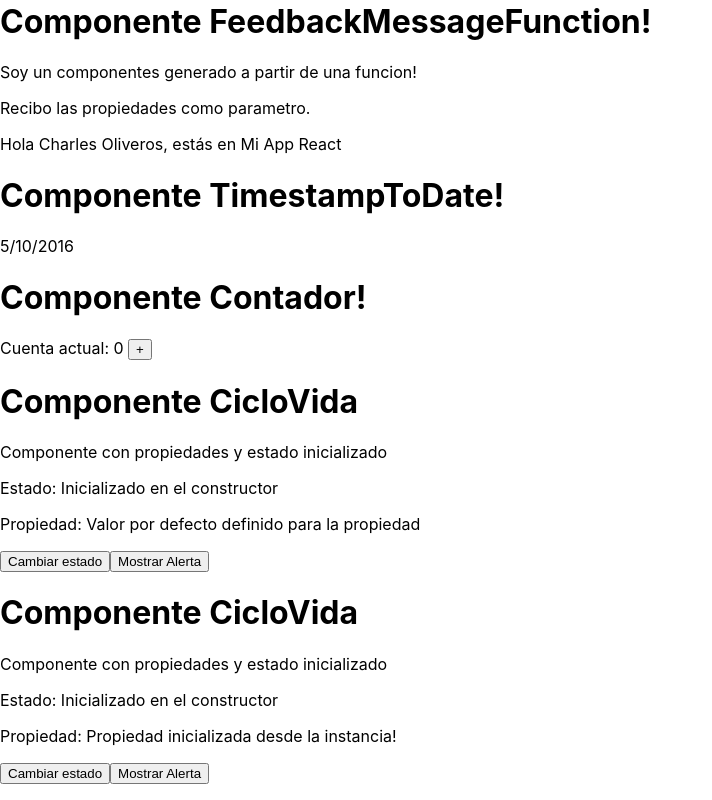
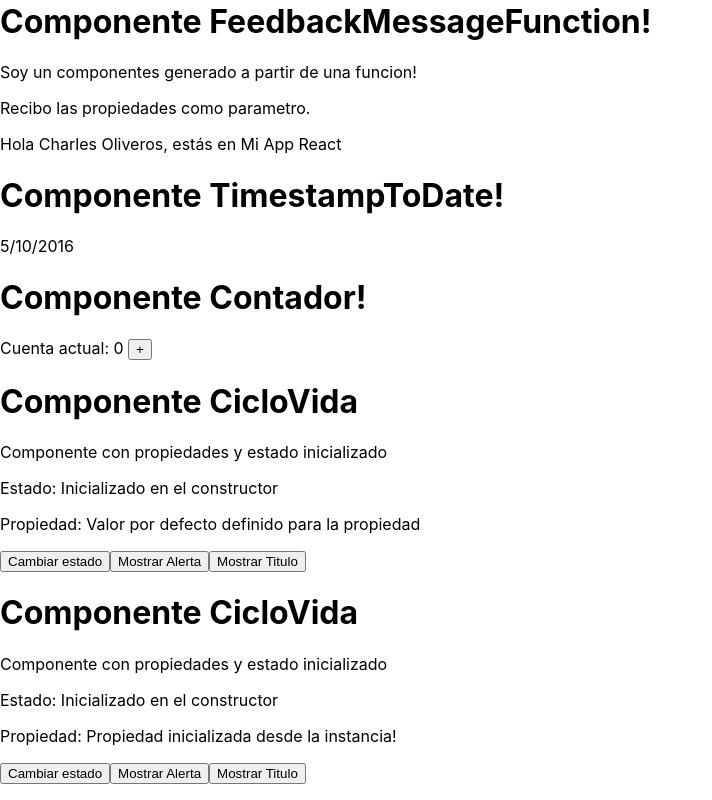
Before and after one commit to CharlesOliveros/reactapp1, a React (Create React App) app: page / in a window 1280 px wide. Shown: the part 643-1443 px from the top of the page, without its empty margins (0-712 px from the left). Built offline with nearby package versions, Linux system fonts and the light colour scheme.

Commit message:
Se agrega nuevo manejador al componente CicloVida que esconde o muestra el titulo del componente dependiendo del estado showTitle, usando un operador condicional ternario

```diff
--- a/src/CicloVida/index.js
+++ b/src/CicloVida/index.js
@@ -5,7 +5,8 @@ export default class CicloVida extends React.Component {
     super(...args)
     console.log('Ejecuto constructor', ...args)
     this.state = {
-      estado: 'Inicializado en el constructor'
+      estado: 'Inicializado en el constructor',
+      showTitle: true
     }
   }
 
@@ -45,6 +46,12 @@ export default class CicloVida extends React.Component {
     })
   }
 
+  mostrarTitulo() {
+    this.setState(prevState => {
+      return { showTitle: !prevState.showTitle };
+    });
+  }
+
   mostrarAlerta(e) {
     e.preventDefault();
     alert('Has hecho clic!!');
@@ -53,13 +60,17 @@ export default class CicloVida extends React.Component {
   render() {
     return (
       <div>
-        <h1>Componente CicloVida</h1>
+        { this.state.showTitle
+            ? <h1>Componente CicloVida</h1>
+            : <h1>---</h1>
+        }
         <p>Componente con propiedades y estado inicializado</p>
         <p>Estado: {this.state.estado}</p>
         <p>Propiedad: {this.props.propiedad}</p>
         <p>
             <button onClick={this.cambiarEstado.bind(this)}>Cambiar estado </button>
             <button onClick={this.mostrarAlerta}> Mostrar Alerta </button>
+            <button onClick={this.mostrarTitulo.bind(this)}> Mostrar Titulo </button>
         </p>
       </div>
     )
```
